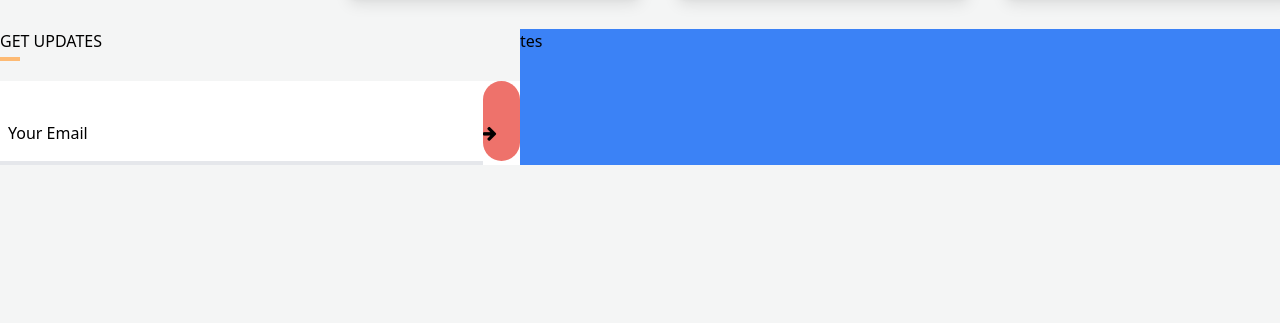
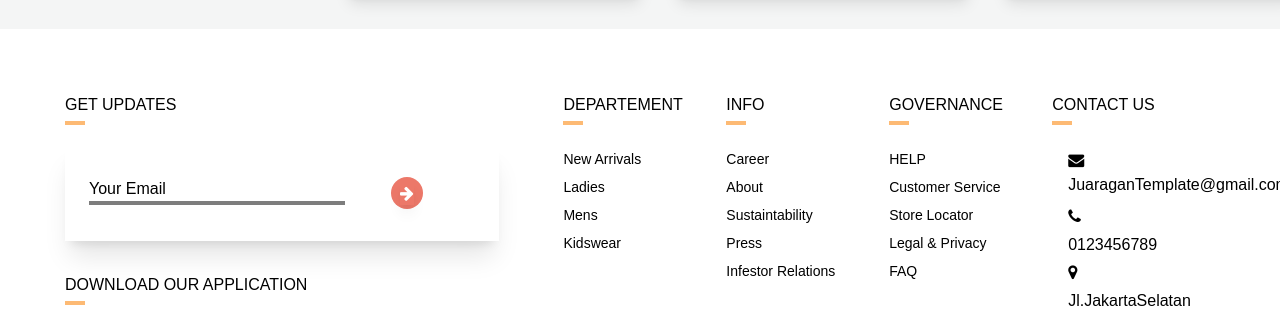
Before and after one commit to ainulaji2020/avin-ecommerce, a plain HTML site: page index.html in a window 1280 px wide. Shown: the part 2477-2800 px from the top of the page. Before the commit the page ends 2642 px from the top, so only its background shows below. Drawn offline with nearby package versions, Linux system fonts and the light colour scheme; a web font is replaced by a local one.

Commit message:
layouting footer

```diff
--- a/css/style.css
+++ b/css/style.css
@@ -1,8 +1,14 @@
+@import url('https://fonts.googleapis.com/css2?family=Inria+Sans:ital,wght@0,300;0,400;0,700;1,300;1,400;1,700&family=Roboto:ital,wght@0,100;0,300;0,400;0,500;0,700;0,900;1,100;1,300;1,400;1,500;1,700;1,900&display=swap');
 body{
     background-color: #f4f5f5;
+    font-family: "Inria Sans", sans-serif;
+    font-weight: 400;
+    font-style: normal;
 }
-.countainer{
+.container-default{
     width: 1300px;
+    margin-left: auto;
+    margin-right: auto;
 
 }
 
--- a/index.html
+++ b/index.html
@@ -7,13 +7,14 @@
     <title>Juaragan tempalate</title>
     <link rel="stylesheet" href="css/style.css">
     <script src="https://cdn.tailwindcss.com"></script>
+    <!-- <link rel="stylesheet" href="https://cdnjs.cloudflare.com/ajax/libs/font-awesome/4.7.0/css/font-awesome.min.css"> -->
     <link rel="stylesheet" href="https://cdnjs.cloudflare.com/ajax/libs/font-awesome/4.7.0/css/font-awesome.min.css">
 
 </head>
 
 <body>
 
-    <div class="countainer mx-auto">
+    <div class="container-default">
         <!-- navbar -->
         <nav class="flex justify-between items-center bg-white my-10 px-10 rounded-sm">
             <div class="flex w-1/5">
@@ -64,7 +65,8 @@
                     <div style="color: #fff; background-color: #6f6c80;" class="text-sm flex justify-center items-center absolute right-0 inset-y-0 w-5 h-5 pb-1 my-auto -mr-2 rounded-full bg-blue-300">
                         <i class="fa fa-sort-down"></i>
                     </div>
-                    <div class="w-12 h-12 rounded-full bg-blue-300">
+                    <div class="w-12 h-12 rounded-full shadow-xl items-center">
+                        <img src="images/logo 2.png" alt="" class="object-cover h-10 w-10">
                     </div>
                 </div>
             </div>
@@ -368,24 +370,116 @@
                 </div>
             </div>
         </div>
-        <!-- footer -->
-        <div class="flex">
-            <div class="w-2/5">
-                <div class="relative pb-2 mb-5">
-                    <p>GET UPDATES</p>
-                    <div class="absolute bottom-0 left-0 w-5 bg-orange-300 h-1"></div>
+    </div>
+    <div class="bg-white  pt-16 pb-6">
+        <div class="container-default" style="width:1150px ;">
+            <!-- footer -->
+            <div class="flex gap-x-16">
+                <div class="w-2/5">
+                    <div class="relative pb-2 mb-5">
+                        <p>GET UPDATES</p>
+                        <div class="absolute bottom-0 left-0 w-5 bg-orange-300 h-1"></div>
+                    </div>
+                    <div class="bg-white flex relative shadow-xl rounded-base">
+                        <div class="w-3/4 px-6 py-8">
+                            <button class=""> Your Email</button>
+                            <div class="absolute w-64 h-1" style="background-color:#7d7d7d;"></div>
+                        </div>
+                        <div class="w3/4 justify-center items-center py-4">
+                        <div class="text-center my-4 py-1 px-2 h-8 w-8 rounded-full" style="background-color: #ec7869;">
+                            <i class="fa fa-arrow-right text-white text-base shadow-lg"></i>
+                        </div>
+                        </div>
+                    </div>
+                    <div class="relative my-6">
+                        <div class="py-2">
+                            <p>DOWNLOAD OUR APPLICATION</p>
+                            <div class="absolute bottom-0 left-0 w-5 bg-orange-300 h-1"></div>
+                        </div>
+                    </div>
+                    <div class="w-96 flex">
+                        <i class="fa fa-brands fa-apple text-2xl"></i>
+                        <div class="w-24 object-cover px-6 py-1">
+                            <img src="images/playstore.png" alt="" class="w-6 h-6">
+                        </div>
+                    </div>
                 </div>
-                <div class="bg-white flex">
-                    <button class="border-b-4 w-full pb-4 text-left px-2 py-10">Your Email</button>
-                    <span class="w-10 h-10 py-10 rounded-full" style="background-color: #ee726b;">
-                        <i class="fa-solid fa fa-arrow-right"></i>
-                    </span>
+                <div class="w-3/5 flex gap-x-3">
+                    <div class="w-1/4">
+                        <div class="relative pb-2 mb-5">
+                            <p>DEPARTEMENT</p>
+                            <div class="absolute bottom-0 left-0 w-5 bg-orange-300 h-1"></div>
+                        </div>
+                        <div class="text-sm">
+                            <p class="py-1"><a href="#">New Arrivals</a></p>
+                            <p class="py-1"><a href="#">Ladies</a></p>
+                            <p class="py-1"><a href="#">Mens</a></p>
+                            <p class="py-1"><a href="#">Kidswear</a></p>
+                        </div>
+                    </div>
+                    <div class="w-1/4">
+                        <div class="relative pb-2 mb-5">
+                            <p>INFO</p>
+                            <div class="absolute bottom-0 left-0 w-5 bg-orange-300 h-1"></div>
+                        </div>
+                        <div class="text-sm">
+                            <p class="py-1"><a href="#">Career</a></p>
+                            <p class="py-1"><a href="#">About</a></p>
+                            <p class="py-1"><a href="#">Sustaintability</a></p>
+                            <p class="py-1"><a href="#">Press</a></p>
+                            <p class="py-1"><a href="#">Infestor Relations</a></p>
+                        </div>
+                    </div>
+                    <div class="w-1/4">
+                        <div class="relative pb-2 mb-5">
+                            <p>GOVERNANCE</p>
+                            <div class="absolute bottom-0 left-0 w-5 bg-orange-300 h-1"></div>
+                        </div>
+                        <div class="text-sm">
+                            <p class="py-1"><a href="#">HELP</a></p>
+                            <p class="py-1"><a href="#">Customer Service</a></p>
+                            <p class="py-1"><a href="#">Store Locator</a></p>
+                            <p class="py-1"><a href="#">Legal & Privacy</a></p>
+                            <p class="py-1"><a href="#">FAQ</a></p>
+                        </div>
+                    </div>
+                    <div class="w-1/4">
+                        <div class="relative pb-2 mb-5">
+                            <p>CONTACT US</p>
+                            <div class="absolute bottom-0 left-0 w-5 bg-orange-300 h-1"></div>
+                        </div>
+                        <div class="text-base px-4">
+                            <p class="py-1">
+                                <a href="#"><i class="fa fa-envelope" aria-hidden="true"></i></a>
+                                <a href="#">JuaraganTemplate@gmail.com</a>
+                            </p>
+                            <p class="py-1">
+                                <a href="#"><i class="fa fa-phone" aria-hidden="true"></i></a>
+                                <a href="#"><p>0123456789</p></a>
+                            </p>
+                            <p class="py-1">
+                                <a href="#"><i class="fa fa-map-marker" aria-hidden="true"></i></a>
+                                <a href="#"><p>Jl.JakartaSelatan</p></a>
+                            </p>
+                        </div>
+                    </div>
                 </div>
             </div>
-            <div class="w-3/5 bg-blue-500">tes</div>
+            <hr class="my-6 border-b-2"/>
+            <div class="justify-between flex">
+                <div class="text-2xl grid grid-cols-4 gap-3">
+                    <a href="#"><i class="fa fa-facebook" aria-hidden="true"></i></a>
+                    <a href="#"><i class="fa fa-twitter" aria-hidden="true"></i></a>
+                    <a href="#"><i class="fa fa-instagram" aria-hidden="true"></i></a>
+                    <a href="#"><i class="fa fa-pinterest" aria-hidden="true"></i></a>
+                </div>
+                <div>Copyright <b>JuaraganTemplate</b> 2024</div>
+                <div class="px-2 py-2 bg-gray-300 shadow-xl rounded-sm align-items-center text-center text-xl">
+                    <a href="#"><i class="fa fa-arrow-up"></i></a>
+                </div>
+            </div>
         </div>
     </div>
-
 
 </body>
 
```
Also changed, not shown: images/playstore.png (added), 1 other file.
